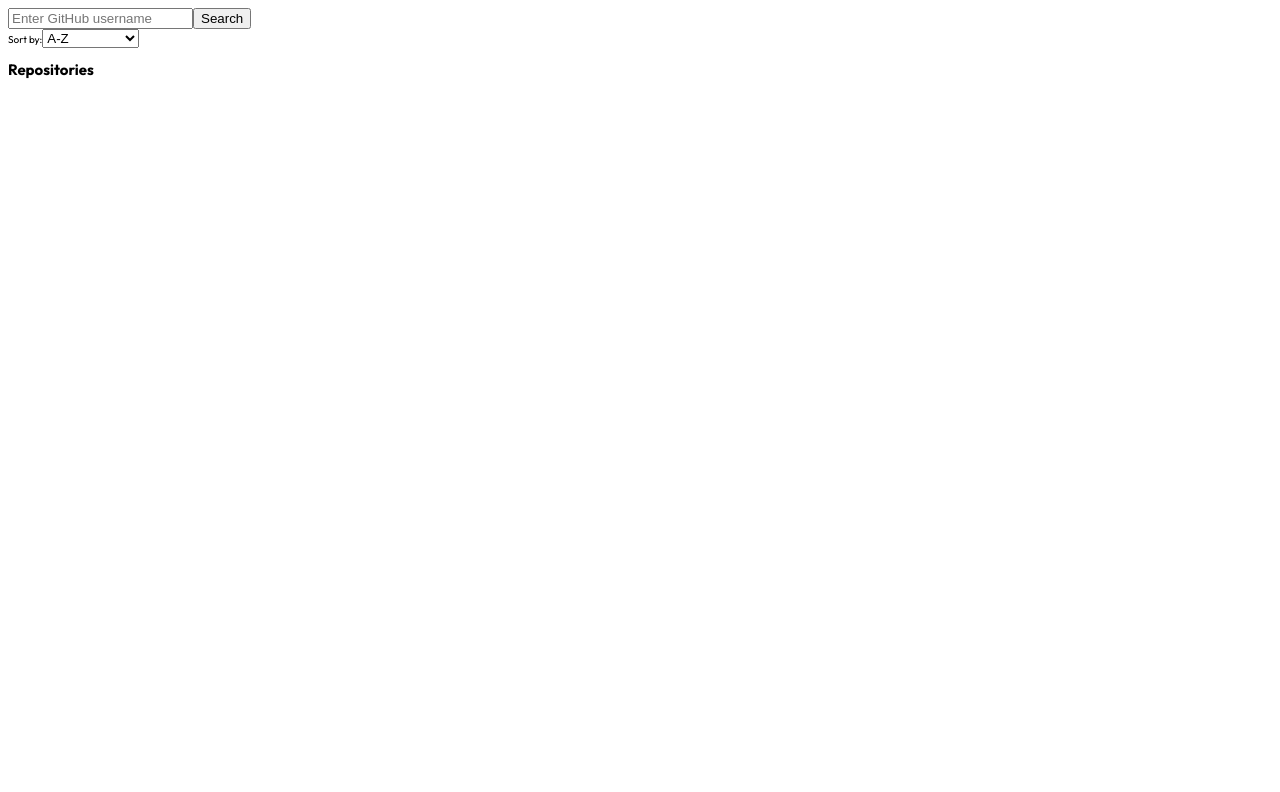
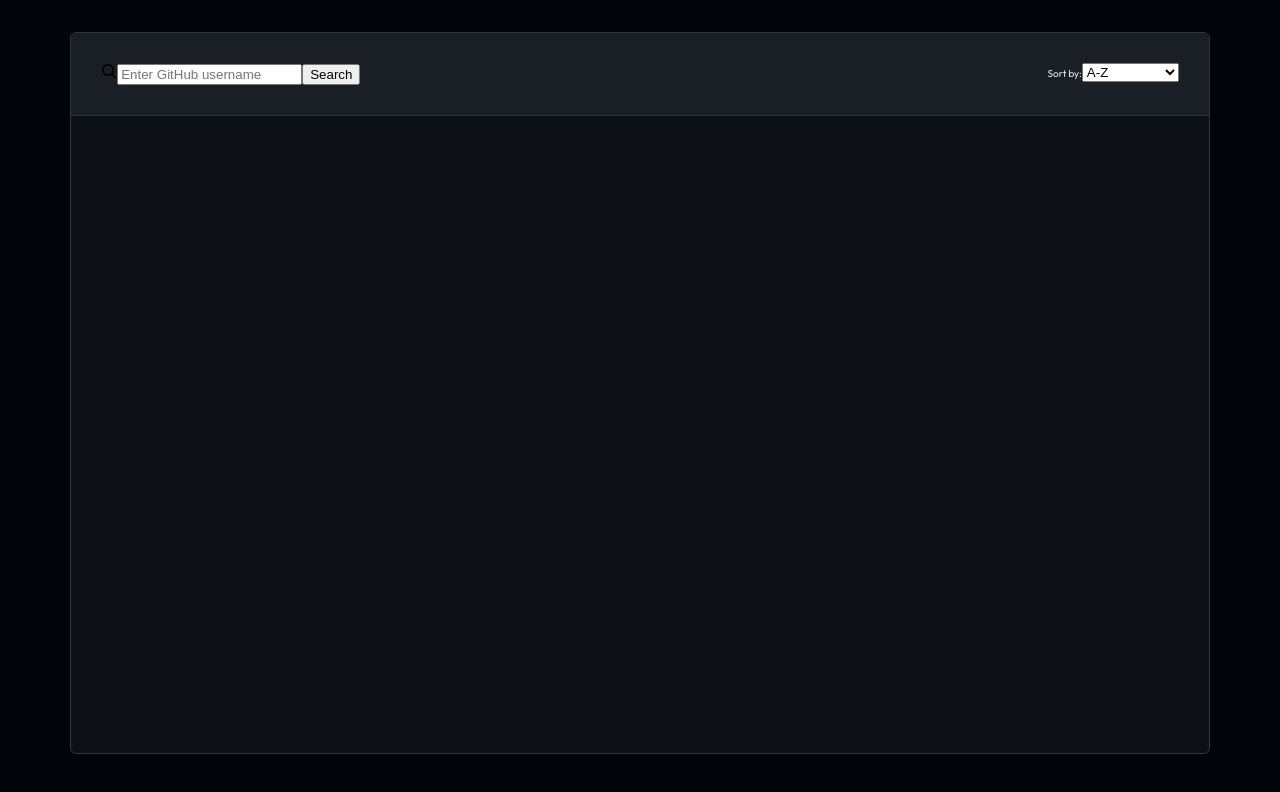
Before and after one commit to Saviovd/github-consulter, a Next.js app: page / in a window 1280 px wide. Shown: the top 792 px of the page. Built offline with nearby package versions, Linux system fonts and the light colour scheme.

Commit message:
add: main styles

```diff
--- a/src/app/page.js
+++ b/src/app/page.js
@@ -8,7 +8,7 @@ import {
 import Search from '@/components/Search';
 import RepositoryList from '@/components/RepositoryList';
 import SortBox from '@/components/SortBox';
-import { GlobalStyle } from '@/styles/GlobalStyle';
+import { GlobalStyle, HomeStyle } from '@/styles/GlobalStyle';
 import { selectSortedRepositories } from '@/store/selectors/repositoriesSelectors';
 
 const Home = ({
@@ -28,17 +28,23 @@ const Home = ({
    };
 
    return (
-      <div>
+      <>
          <GlobalStyle />
-         <Search onSearch={handleSearch} />
-         <SortBox sortType={sortType} onSortChange={handleSortChange} />
+         <HomeStyle>
+            <div className='top-bar'>
+               <Search onSearch={handleSearch} />
+               <SortBox sortType={sortType} onSortChange={handleSortChange} />
+            </div>
 
-         {loading && <p>Loading...</p>}
-         {error && <p>Error: {error}</p>}
+            {loading && <p>Loading...</p>}
+            {error && <p>Error: {error}</p>}
 
-         <h2>Repositories</h2>
-         <RepositoryList list={repositories} />
-      </div>
+            <RepositoryList
+               owner={repositories[0]?.owner}
+               list={repositories}
+            />
+         </HomeStyle>
+      </>
    );
 };
 
--- a/src/components/Search/index.jsx
+++ b/src/components/Search/index.jsx
@@ -11,6 +11,17 @@ const Search = ({ onSearch }) => {
    return (
       <>
          <form onSubmit={handleSubmit}>
+         <svg
+               aria-hidden='true'
+               height='16'
+               viewBox='0 0 16 16'
+               version='1.1'
+               width='16'
+               data-view-component='true'
+               class='octicon octicon-search'
+            >
+               <path d='M10.68 11.74a6 6 0 0 1-7.922-8.982 6 6 0 0 1 8.982 7.922l3.04 3.04a.749.749 0 0 1-.326 1.275.749.749 0 0 1-.734-.215ZM11.5 7a4.499 4.499 0 1 0-8.997 0A4.499 4.499 0 0 0 11.5 7Z'></path>
+            </svg>
             <input
                type='text'
                value={username}
--- a/src/styles/GlobalStyle.js
+++ b/src/styles/GlobalStyle.js
@@ -1,10 +1,11 @@
-import { createGlobalStyle } from 'styled-components';
+import { createGlobalStyle, styled } from 'styled-components';
 
 const light = '230 ,237 ,229';
 const dark = '1 ,4 ,9';
 const dark2 = '13 ,17 ,23';
 const blue = '31 ,111 ,235';
-const grey = '141 ,150 ,160'
+const grey = '141 ,150 ,160';
+const grey2 = '48 ,54 ,61';
 
 
 export const GlobalStyle = createGlobalStyle`
@@ -13,11 +14,39 @@ export const GlobalStyle = createGlobalStyle`
       --dark: ${dark};
       --dark-2: ${dark2};
       --blue: ${blue};
-      --grey: ${grey}
+      --grey: ${grey};
+      --grey-2: ${grey2};
    }
    html {
       font-size: 10px;
       margin: 0;
       padding: 0;
+      body {
+         background-color: rgba(var(--dark));
+         color: rgba(var(--light));
+         height: calc(100vh - 3rem);
+         display: flex;
+         justify-content: center;
+         align-items: center;
+         overflow: hidden;
+      }
    }
+
 `;
+
+export const HomeStyle = styled.main`
+   background-color: rgba(var(--dark-2));
+   height: 90vh;
+   width: 90%;
+   border-radius: 0.6rem;
+   border: 1px solid rgba(var(--grey-2));
+
+   .top-bar {
+      display: flex;
+      justify-content: space-between;
+      border-bottom: 1px solid rgba(var(--grey-2));
+      border-radius: 0.6rem 0.6rem 0 0;
+      background-color: rgba(var(--grey), 0.1);
+      padding: 3rem;
+   }
+`
```
